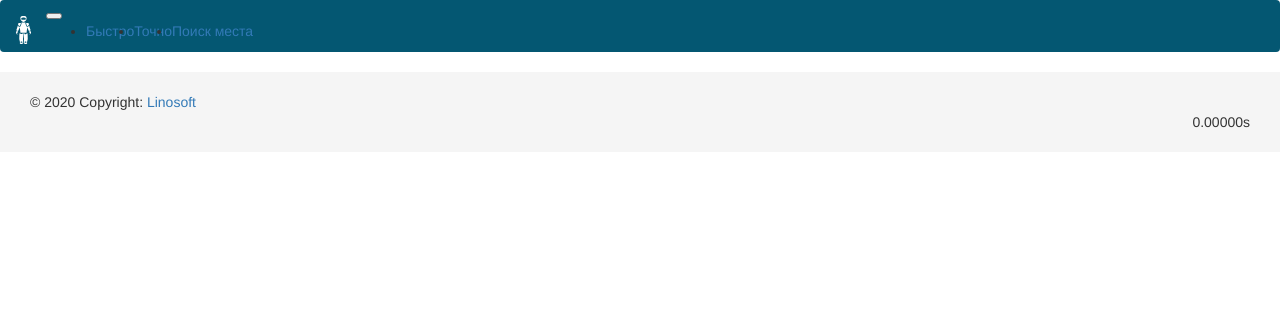
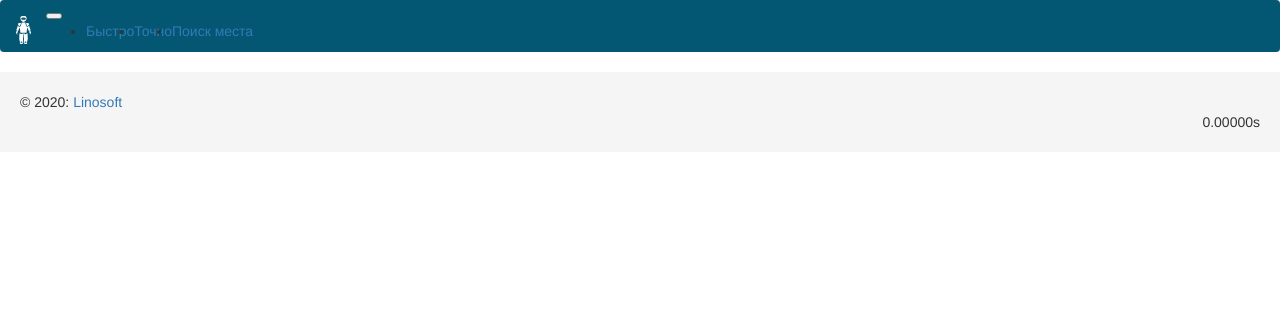
Before and after one commit to kozlovsv/parking_search, a Flask app: template parking/templates/base.html in a window 1280 px wide. Shown: the top 312 px of the page. Run offline with Flask 2, Linux system fonts and the light colour scheme; the template is opened without the code that fills it, so the values that code supplies are empty; some libraries are stand-ins or nearby versions.

Commit message:
Мелкие штрихи.

```diff
--- a/parking/static/css/site.css
+++ b/parking/static/css/site.css
@@ -4,6 +4,6 @@
 
 .footer {
     position: relative;
-    padding: 20px 30px;
+    padding: 20px;
     background: #F5F5F5;
 }
--- a/parking/templates/base.html
+++ b/parking/templates/base.html
@@ -7,7 +7,8 @@
     <!-- Icon -->
     <link rel="icon" href="{{ url_for('.static', filename='img/favicon.ico') }}" type="image/x-icon">
     <link rel="stylesheet" href="{{ url_for('static', filename='css/site.css') }}">
-    {{ super() }}
+    <link href="{{bootstrap_find_resource('css/bootstrap.css', cdn='bootstrap')}}" rel="stylesheet">
+    <link href="//stackpath.bootstrapcdn.com/font-awesome/4.7.0/css/font-awesome.min.css" rel="stylesheet">
 {% endblock %}
 
 {% block navbar %}
@@ -31,13 +32,12 @@
     <footer class="footer">
         <div class="container-fluid">
             <div class="row">
-                <div class="col-sm">
+                <div class="col-10">
                     <div class="text-left">
-                        © 2020 Copyright:
-                        <a href="http://linosoft.ru/"> Linosoft</a>
+                        © 2020:<a href="http://linosoft.ru/"> Linosoft</a>
                     </div>
                 </div>
-                <div class="col-sm">
+                <div class="col-2">
                     <div class="text-right">
                         {{ g.request_time() }}
                     </div>
```
Also changed, not shown: .circleci/config.yml.
